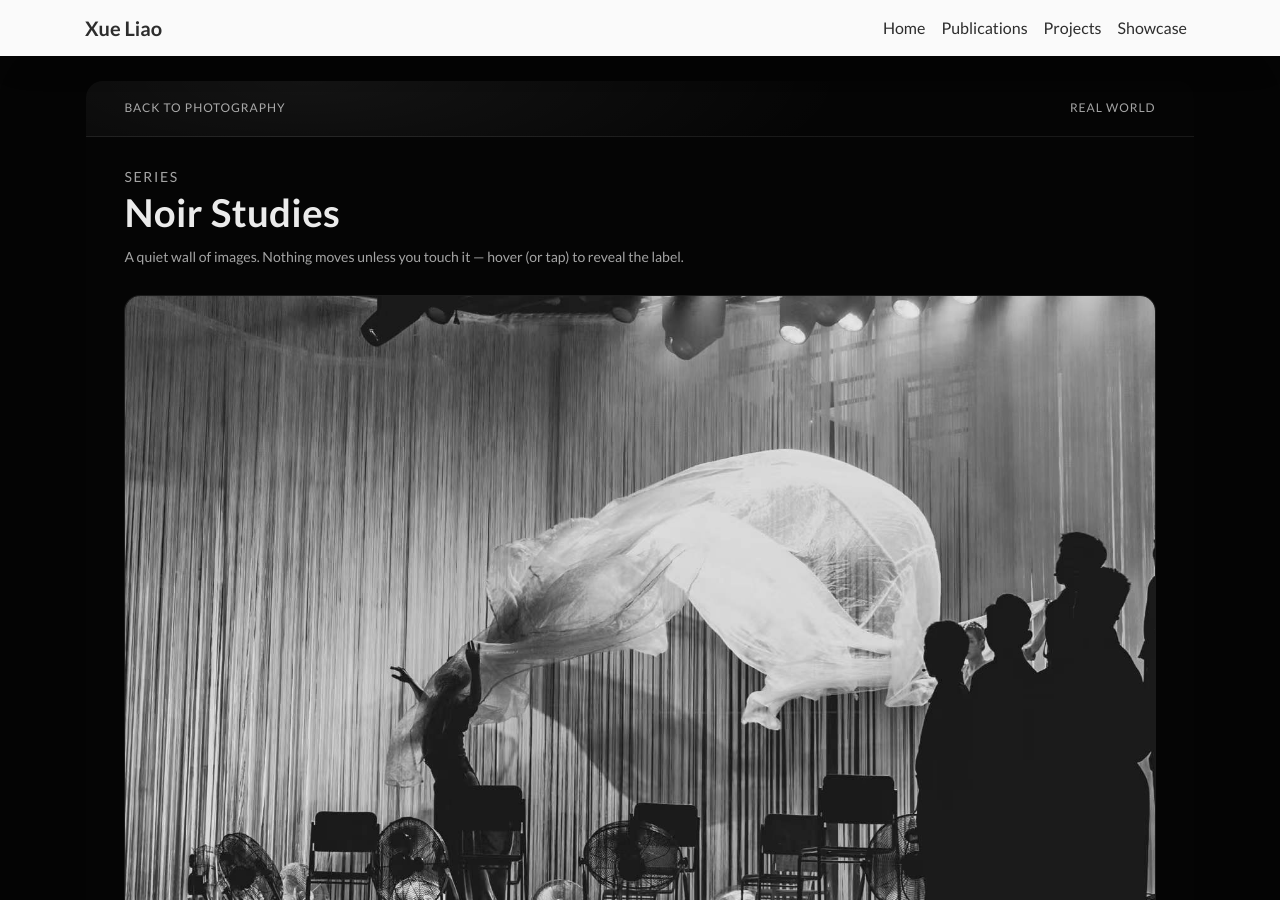
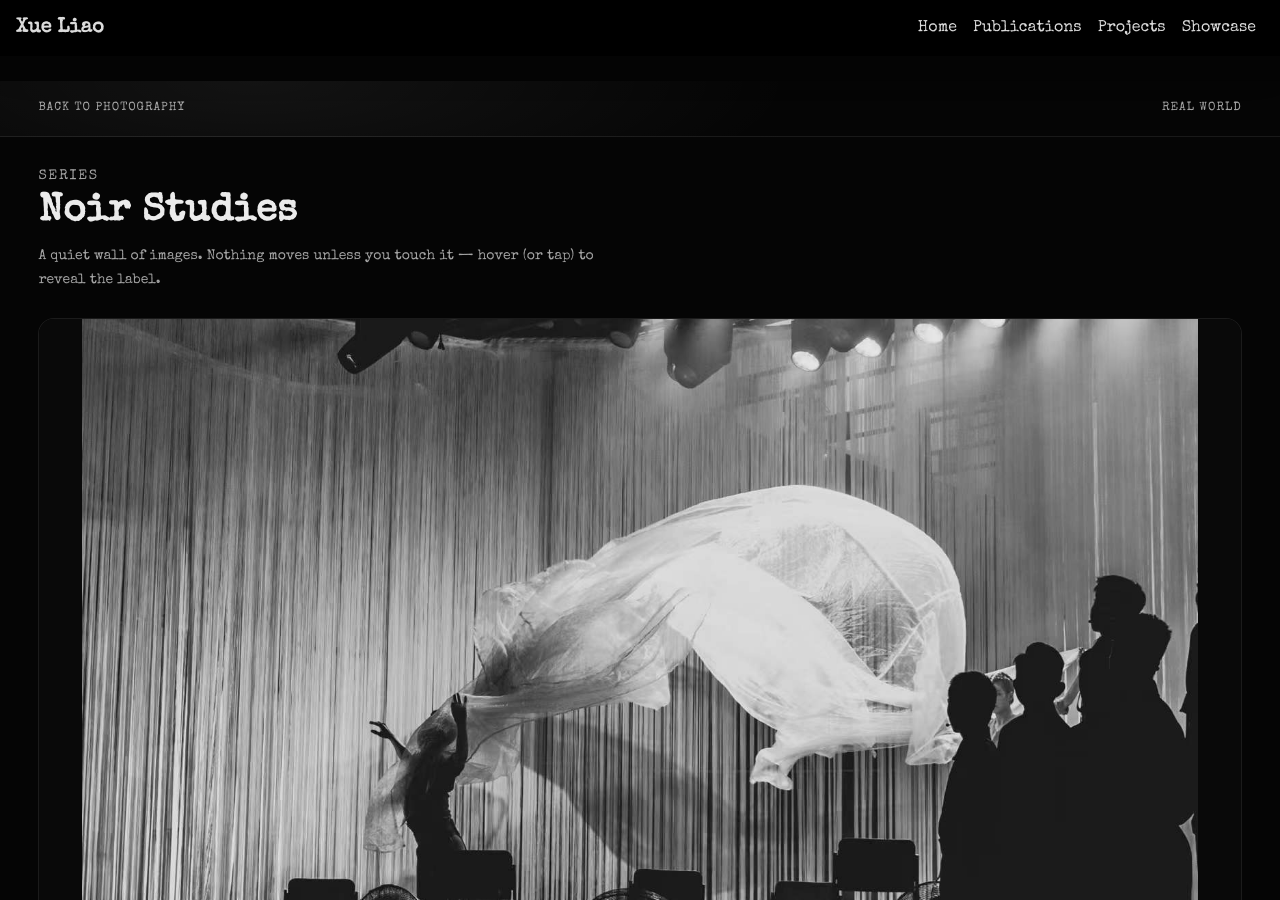
Before and after one commit to yutiaoyi/yutiaoyi.github.io, a Jekyll site: the page built from photography/noir-studies/index.html, in a window 1280 px wide and 900 px high. Built offline with Jekyll 4.4.1, drawn with Linux system fonts in a browser that asks for light colours; nearby versions of some CDN libraries; a style sheet for code colours, icons or effects is not loaded.

Commit message:
modify photography

```diff
--- a/_includes/navbar.html
+++ b/_includes/navbar.html
@@ -3,7 +3,7 @@
 {% assign photo_mode = true %}
 {% endif %}
 
-<nav class="navbar navbar-expand-sm {% if photo_mode %}navbar-light bg-white{% else %}navbar-dark bg-dark{% endif %} fixed-top mb-5 shadow-sm">
+<nav class="navbar navbar-expand-sm {% if photo_mode %}navbar-dark bg-dark{% else %}navbar-dark bg-dark{% endif %} fixed-top mb-5 shadow-sm">
     <div class="{% if page.container_class %}{{ page.container_class }}{% else %}container-lg{% endif %}">
         <a class="navbar-brand"><strong>{{site.data.profile.navbar_name}}</strong></a>
         <button class="navbar-toggler" style="font-size: 1em; padding: 0.5em;" type="button" data-toggle="collapse" data-target="#navbarResponsive" aria-controls="navbarResponsive" aria-expanded="false" aria-label="Toggle navigation">
--- a/assets/css/photography.css
+++ b/assets/css/photography.css
@@ -4,6 +4,9 @@
   Photography pages are intentionally immersive and self-contained.
   Scope everything under `.photo-root` to avoid leaking styles site-wide.
 */
+
+/* Font: Special Elite (scoped to photography pages) */
+@import url("https://fonts.googleapis.com/css2?family=Special+Elite&display=swap");
 
 :root {
   --photo-bg: #050505;
@@ -23,6 +26,11 @@
   background: var(--photo-bg) !important;
 }
 
+.photo-body,
+.photo-body .photo-root {
+  font-family: "Special Elite", ui-monospace, Menlo, Monaco, Consolas, monospace;
+}
+
 .photo-body .container-xl,
 .photo-body .container-lg,
 .photo-body .container-md,
@@ -38,21 +46,52 @@
 
 .photo-body .navbar .navbar-brand,
 .photo-body .navbar .nav-link {
-  color: rgba(0, 0, 0, 0.82) !important;
+  color: rgba(255, 255, 255, 0.88) !important;
 }
 
 .photo-body .navbar .nav-link:hover {
-  color: rgba(0, 0, 0, 0.92) !important;
+  color: rgba(255, 255, 255, 0.96) !important;
 }
 
 .photo-body .navbar .nav-item.active .nav-link {
-  color: rgba(0, 0, 0, 0.92) !important;
+  color: rgba(255, 255, 255, 0.96) !important;
   text-decoration: underline;
   text-underline-offset: 6px;
 }
 
 .photo-body .navbar.shadow-sm {
-  box-shadow: 0 10px 40px rgba(0, 0, 0, 0.08) !important;
+  box-shadow: 0 10px 40px rgba(0, 0, 0, 0.22) !important;
+}
+
+.photo-body .navbar.bg-dark {
+  background: #000 !important;
+}
+
+.photo-body .navbar .navbar-toggler {
+  border-color: rgba(255, 255, 255, 0.22) !important;
+}
+
+.photo-body .navbar .navbar-toggler,
+.photo-body .navbar .navbar-toggler i {
+  color: rgba(255, 255, 255, 0.88) !important;
+}
+
+/* Footer: keep it quiet and dark on photo pages */
+.photo-body .footer.bg-white {
+  background: var(--photo-bg) !important;
+}
+
+.photo-body .footer.border-top {
+  border-top-color: rgba(255, 255, 255, 0.10) !important;
+}
+
+.photo-body .footer .text-muted,
+.photo-body .footer a {
+  color: rgba(255, 255, 255, 0.55) !important;
+}
+
+.photo-body .footer a:hover {
+  color: rgba(255, 255, 255, 0.72) !important;
 }
 
 .photo-root .photo-shell {
@@ -200,6 +239,15 @@
   box-shadow: 0 30px 90px rgba(0, 0, 0, 0.35);
 }
 
+/* Immersive mode: go full-bleed when container has no gutters */
+.photo-body .photo-shell,
+.photo-body .series-shell {
+  border-radius: 0;
+  border-left: none;
+  border-right: none;
+  box-shadow: none;
+}
+
 .photo-root .series-topbar {
   display: flex;
   align-items: baseline;
@@ -274,9 +322,9 @@
 
 .photo-root .shot__img {
   width: 100%;
-  height: auto;
+  height: min(82vh, 980px);
   display: block;
-  object-fit: cover;
+  object-fit: contain;
   background: #0b0b0b;
   filter: saturate(0.98) contrast(1.02);
 }
--- a/photography/fantasy/index.html
+++ b/photography/fantasy/index.html
@@ -2,7 +2,7 @@
 layout: default
 title : Fantasy
 navbar_title: Photography
-container_class: container-xl
+container_class: container-fluid px-0
 body_class: photo-body
 ---
 
--- a/photography/hkust-gz/index.html
+++ b/photography/hkust-gz/index.html
@@ -2,7 +2,7 @@
 layout: default
 title : HKUST (GZ)
 navbar_title: Photography
-container_class: container-xl
+container_class: container-fluid px-0
 body_class: photo-body
 ---
 
--- a/photography/index.html
+++ b/photography/index.html
@@ -2,7 +2,7 @@
 layout: default
 title : Photography
 navbar_title: Photography
-container_class: container-xl
+container_class: container-fluid px-0
 body_class: photo-body
 ---
 
--- a/photography/noir-studies/index.html
+++ b/photography/noir-studies/index.html
@@ -2,7 +2,7 @@
 layout: default
 title : Noir Studies
 navbar_title: Photography
-container_class: container-xl
+container_class: container-fluid px-0
 body_class: photo-body
 ---
 
```
